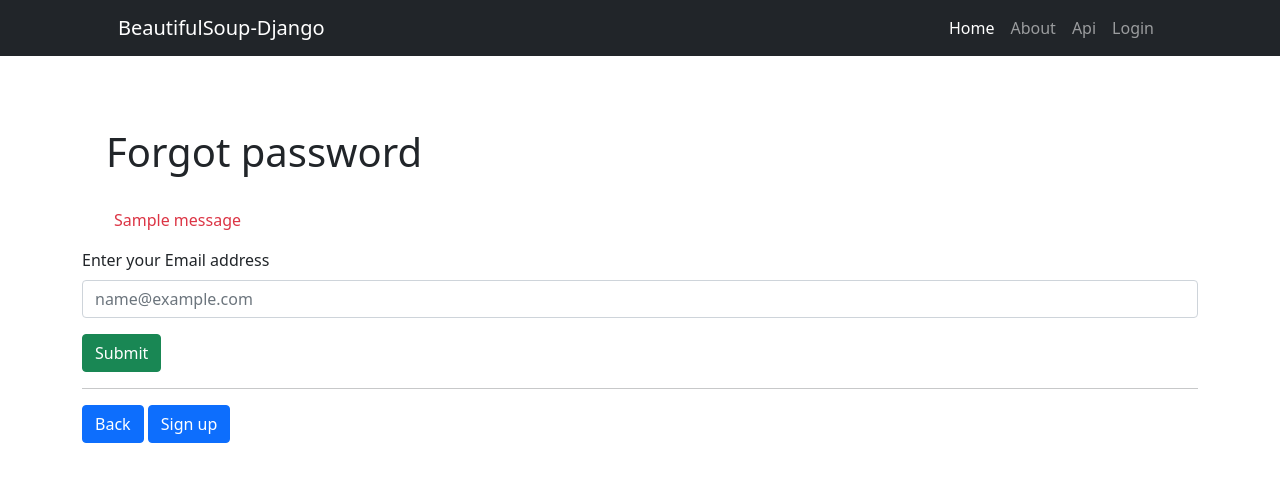
After one commit to Pox420/Django-Beautifulsoup-News-Portal, a Django app: page /user/forgot-password/ in a window 1280 px wide. The commit adds this page. Shown: the top 490 px of the page. Run offline with Django 3.2, Linux system fonts and the light colour scheme; tables that the repository leaves empty hold one stand-in row (values such as "Sample post"); one stand-in notice (Sample message) is shown; parts of the project's set-up code (start-up, migrations or seed data) failed here and were passed over; some libraries are stand-ins or nearby versions.

Commit message:
done with user password reset

```diff
--- a/news_app/api_views.py
+++ b/news_app/api_views.py
@@ -21,6 +21,9 @@ class NewsPortalViewSet(ReadOnlyModelViewSet):
     queryset = NewsPortal.objects.all()
     serializer_class = NewsPortalSerializer
 
+    def get_queryset(self):
+        return super().get_queryset().all().order_by('-id')[:10]
+
 
 # class NewsPortalViewSet(APIView):
 #     def get(self, request, format=None, id=None):
--- a/news_app/serializer.py
+++ b/news_app/serializer.py
@@ -5,7 +5,7 @@ from django.contrib.auth import get_user_model
 class NewsPortalSerializer(serializers.ModelSerializer):
     class Meta:
         model = NewsPortal
-        fields = '__all__'
+        fields = ['title','image_link','sub_title','main_content']
 
 class UserDetailsSerializer(serializers.ModelSerializer):
 
--- /dev/null
+++ b/templates/news_app/forgot_password.html
@@ -0,0 +1,32 @@
+{% extends 'news_app/base.html' %}
+{% block title %}
+Login
+{% endblock %}
+{% block body %}
+
+{% load crispy_forms_tags %}
+
+<!--Register-->
+<div class="container py-5">
+    <h1 class="p-4">Forgot password</h1>
+    {% if messages %}
+    <ul class="messages">
+        {% for message in messages %}
+        <p class="text-danger"> {{ message }} </p>
+        {% endfor %}
+    </ul>
+    {% endif %}
+    <form method="POST">
+        {% csrf_token %}
+        <div class="mb-3">
+            <label for="exampleFormControlInput1" class="form-label">Enter your Email address</label>
+            <input type="email" class="form-control" id="exampleFormControlInput1" placeholder="name@example.com" name='email'>
+          </div>
+        <button class="btn btn-success" type="submit">Submit</button>
+    </form>
+    <hr>
+    <a class='btn btn-primary' href="{% url 'login_user' %}">Back</a>
+    <a class='btn btn-primary' href="{% url 'register' %}">Sign up</a>
+</div>
+
+{% endblock %}
--- a/templates/news_app/login.html
+++ b/templates/news_app/login.html
@@ -21,6 +21,8 @@ Login
         <!-- {{ form|crispy }} -->
         {{ form.email|as_crispy_field }}
         {{ form.password1|as_crispy_field }}
+        <a href="{% url 'forgot_password' %}" class="mt-3">Forgot password?</a><br>
+
         <button class="btn btn-primary" type="submit">Login</button>
     </form>
     <p class="text-center">If you new, please sign up! <a href="{% url 'register' %}">Sign up</a> instead.</p>
--- a/user/urls.py
+++ b/user/urls.py
@@ -7,4 +7,7 @@ urlpatterns = [
     path('logout/', views.logout_user, name='logout_user'),
     path('verify/<str:token>/', views.verify_email, name='verify_email'),
 
+    path('forgot-password/', views.forgot_password, name='forgot_password'),
+    path('reset-password/<str:token>/', views.reset_password, name='reset_password'),
+
 ]
--- a/user/views.py
+++ b/user/views.py
@@ -96,3 +96,45 @@ def verify_email(request, token):
         user.save()
         messages.success(request, "Email verified successfully")
         return redirect('login_user')
+
+
+def forgot_password(request):
+    if request.method == "POST":
+        email = request.POST['email']
+        try:
+            user = User.objects.get(email=email)
+        except:
+            user = None
+
+        if user is not None:
+            user.refresh_from_db()
+            def send_forgot_password_email(user):
+                current_site = get_current_site(request)
+                email = [user.email, ]
+                subject = "Your password reset link"
+                email_from = EMAIL_HOST_USER
+                message = f'Click in the link to reset your password {current_site}/user/reset-password/{user.forgot_password}'
+                send_mail(subject, message, email_from, email)
+            send_forgot_password_email(user)
+            messages.success(request, "Check your email inbox to reset your password")
+            return redirect('login_user')
+        else:
+            messages.error(request, "Email does not exist")
+            return redirect('forgot_password')
+    return render(request, "news_app/forgot_password.html")
+
+def reset_password(request, token):
+    user = get_user_model().objects.get(forgot_password=token)
+    if request.method == "POST":
+        password = request.POST['password1']
+        password1 = request.POST['password2']
+        if password == password1:
+            user.password = password
+            user.set_password(user.password)
+            user.save()
+            messages.success(request, "Password reset successfully")
+            return redirect('login_user')
+        else:
+            messages.error(request, "Passwords do not match")
+            return redirect('reset_password')
+    return render(request, "news_app/reset_password.html")
```
Also changed, not shown: templates/news_app/reset_password.html (added, +36 -0 lines), db.sqlite3.
